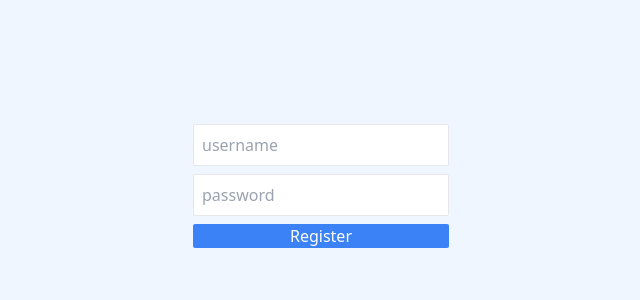
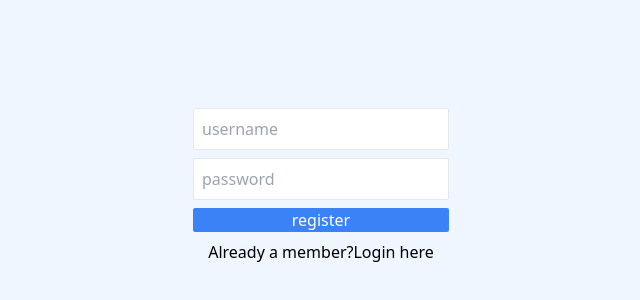
Before and after one commit to sahan542/Buzz-Talk_Chat-APP, a React (Vite) app: page / in a window 1280 px wide. Shown: the part 190-490 px from the top of the page, without its empty margins (319-959 px from the left). Built offline with nearby package versions, Linux system fonts and the light colour scheme; no server answers.

Commit message:
register & signup form actions

```diff
--- a/src/App.jsx
+++ b/src/App.jsx
@@ -1,6 +1,7 @@
-import React from 'react'
-import Register from './Register'
+import React, { useContext } from 'react'
 import axios from 'axios'
+import { UserContextProvider } from './UserContext';
+import Routes from './Routes';
 
 
 function App() {
@@ -10,7 +11,10 @@
 
   return (
     <>
-      <Register />
+      <UserContextProvider>
+          <Routes />
+      </UserContextProvider>
+
     </>
   )
 }
--- a/src/Register.jsx
+++ /dev/null
@@ -1,36 +0,0 @@
-import axios from "axios";
-import { useState } from "react";
-
-export default function Register(){
-
-    const [username, setUsername] = useState("");
-    const [password, setPassword] = useState("");
-
-    async function register(ev){
-        ev.preventDefault();
-        await axios.post('/register', {username,password});
-    }
-
-    return (
-        <div className="bg-blue-50 h-screen flex items-center">
-            <form className="w-64 mx-auto mb-12" onSubmit={register}>
-                <input
-                    type ="text"
-                    placeholder="username"
-                    value={username}
-                    className="block w-full rounded-sm p-2 mb-2 border"
-                    onChange={ev => setUsername(ev.target.value)}
-                />
-                <input
-                    type ="password"
-                    placeholder="password"
-                    value={password}
-                    className="block w-full rounded-sm p-2 mb-2 border"
-                    onChange={ev => setPassword(ev.target.value)}
-                />
-                <button className="bg-blue-500 text-white block w-full rounded-sm">Register</button>
-
-            </form>
-        </div>
-    );
-}
--- /dev/null
+++ b/src/RegisterAndLoginForm.jsx.jsx
@@ -0,0 +1,64 @@
+import axios from "axios";
+import { useContext, useState } from "react";
+import { UserContext } from "./UserContext";
+
+export default function RegisterAndLoginForm(){
+
+    const [username, setUsername] = useState("");
+    const [password, setPassword] = useState("");
+    const [isLoginOrRegister, setIsLoginOrRegister] = useState("register");
+    const {setUsername:setLoggedInUsername, setId} = useContext(UserContext);
+
+    async function handleSubmit(ev){
+        ev.preventDefault();
+        const url = isLoginOrRegister === 'register' ? 'register': 'login';
+        const {data} = await axios.post(url, {username,password});
+        setLoggedInUsername(username);
+        setId(data.id);
+    }
+
+    return (
+        <div className="bg-blue-50 h-screen flex items-center">
+            <form className="w-64 mx-auto mb-12" onSubmit={handleSubmit}>
+                <input
+                    type ="text"
+                    placeholder="username"
+                    value={username}
+                    className="block w-full rounded-sm p-2 mb-2 border"
+                    onChange={ev => setUsername(ev.target.value)}
+                />
+                <input
+                    type ="password"
+                    placeholder="password"
+                    value={password}
+                    className="block w-full rounded-sm p-2 mb-2 border"
+                    onChange={ev => setPassword(ev.target.value)}
+                />
+                <button className="bg-blue-500 text-white block w-full rounded-sm">
+                    {isLoginOrRegister === 'register' ? 'register' : 'login'}
+                </button>
+                <div className="text-center mt-2">
+
+                    {isLoginOrRegister === 'register' && (
+                        <div>
+                             Already a member?
+                            <button onClick={() => setIsLoginOrRegister('login')}>
+                                Login here
+                            </button>
+                        </div>
+                    )}
+                    {isLoginOrRegister === 'login' && (
+                        <div>
+                        Dont have an account?
+                       <button onClick={() => setIsLoginOrRegister('register')}>
+                           Register here
+                       </button>
+                   </div>
+                    )}
+
+                </div>
+
+            </form>
+        </div>
+    );
+}
--- /dev/null
+++ b/src/Routes.jsx
@@ -0,0 +1,15 @@
+import { useContext } from "react";
+import { UserContext } from "./UserContext";
+import RegisterAndLoginForm from "./RegisterAndLoginForm.jsx";
+
+
+export default function Routes(){
+    const {username, id} = useContext(UserContext);
+
+    if(username){
+        return 'Logged In ' + username;
+    }
+    return(
+        <RegisterAndLoginForm/>
+    );
+}
--- /dev/null
+++ b/src/UserContext.jsx
@@ -0,0 +1,21 @@
+import { createContext, useEffect, useState } from "react";
+import axios from "axios";
+
+export const UserContext = createContext({});
+
+export function UserContextProvider({children}) {
+    const [username, setUsername] = useState(null);
+    const [id, setId] = useState(null);
+
+    useEffect(() => {
+        axios.get('/profile', {withCredentials:true}).then(response => {
+            setId(response.data.userId);
+            setUsername(response.data.username);
+        });
+    }, []);
+    return (
+        <UserContext.Provider value={{username, setUsername, id, setId}}>
+            {children}
+        </UserContext.Provider>
+    );
+}
```
